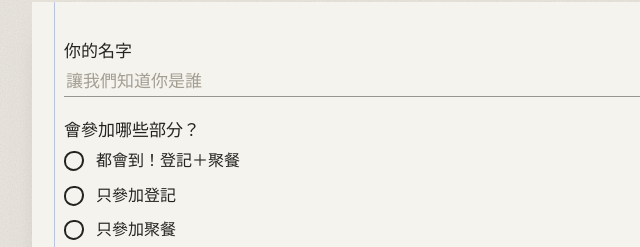
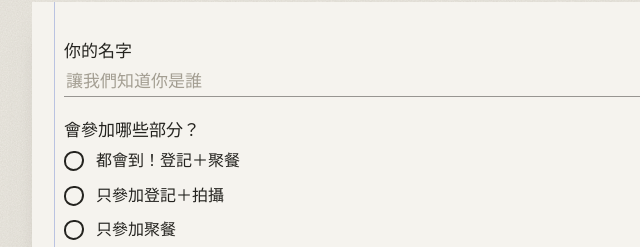
Before and after one commit to yishinlu1995-web/yencheng-and-yishin, a plain HTML site: page index.html in a window 1280 px wide. Shown: the part 7705-7952 px from the top of the page, 250-890 px from the left. Drawn offline with nearby package versions, Linux system fonts and the light colour scheme; no server answers; a web font is replaced by a local one.

Commit message:
RSVP option: registration + photos
Co-Authored-By: Claude Opus 5.5 <noreply@anthropic.com>
Claude-Session: https://claude.ai/code/session_01LZkRR4tfwAuPGybhwXKPvh

```diff
--- a/index.html
+++ b/index.html
@@ -628,7 +628,7 @@ footer p{font-family:var(--script);font-size:22px;color:var(--ink-soft);margin-t
       <label>會參加哪些部分？</label>
       <div class="choices">
         <label><input type="radio" name="attend" value="登記＋聚餐" required> 都會到！登記＋聚餐</label>
-        <label><input type="radio" name="attend" value="只參加登記"> 只參加登記</label>
+        <label><input type="radio" name="attend" value="只參加登記＋拍攝"> 只參加登記＋拍攝</label>
         <label><input type="radio" name="attend" value="只參加聚餐"> 只參加聚餐</label>
         <label><input type="radio" name="attend" value="無法出席"> 這次沒辦法，送上祝福</label>
       </div>
```
